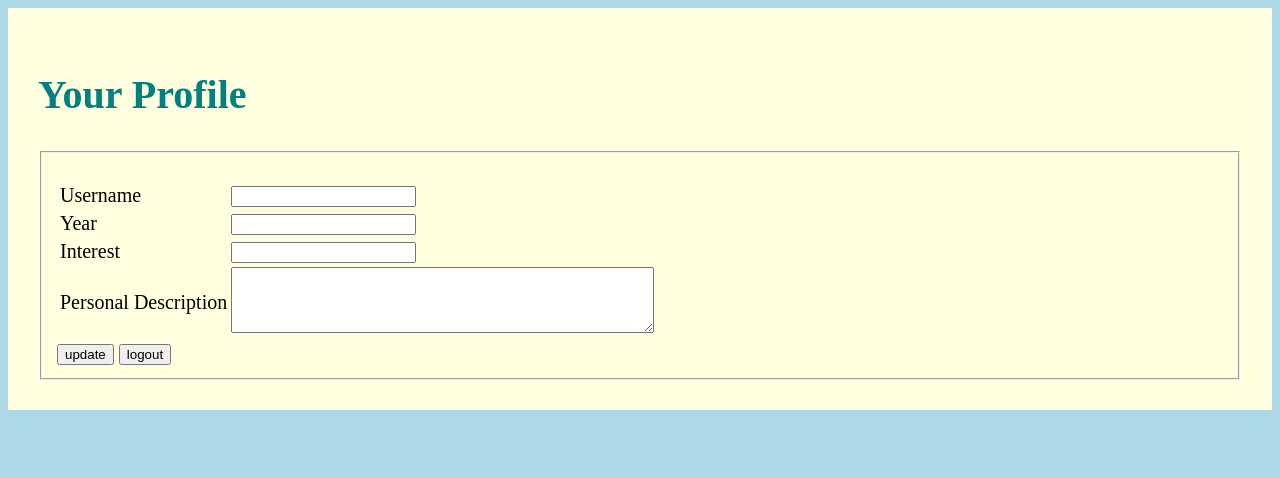
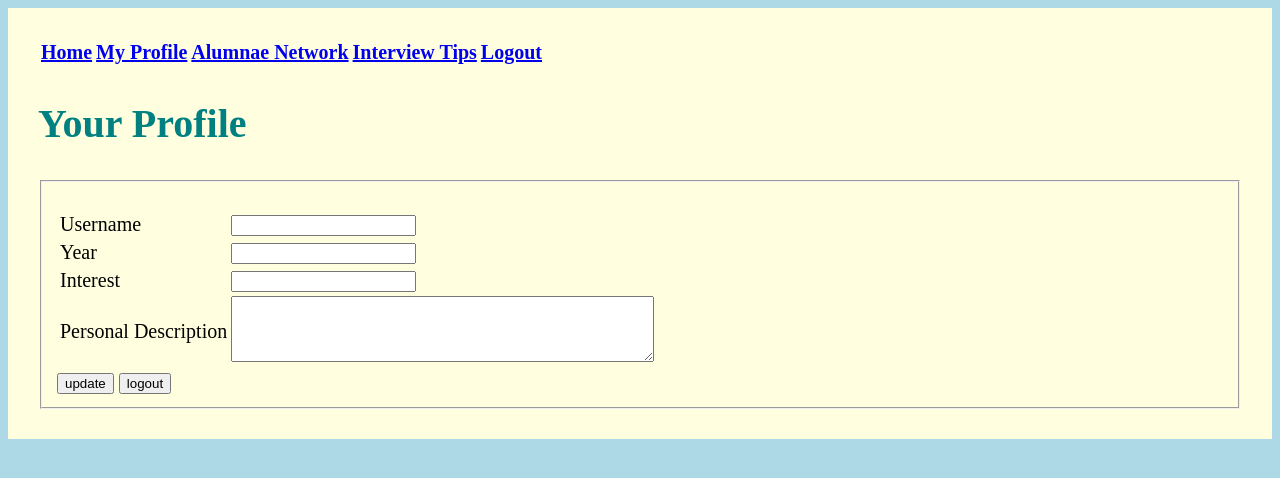
Before and after one commit to hskim37/WCSCDB, a Flask app: page /profile/ in a window 1280 px wide. Shown: the top 478 px of the page. Run offline with Flask 2, Linux system fonts and the light colour scheme; lists and menus that the app fills with data are empty.

Commit message:
base.html and profile.html

```diff
--- a/templates/base.html
+++ b/templates/base.html
@@ -16,14 +16,45 @@
             </div>
         {% endif %}
     {% endwith %}
-
-    {% block head_stuff %}
-{% endblock %}
 </head>
 
 <body>
+    <div id="wrap">
+        {% with messages = get_flashed_messages() %}
+            {% if messages %}
+                <div id="messages">
+                {% for msg in messages %}
+                    <p>{{msg}}</p>
+                {% endfor %}
+                </div>
+            {% endif %}
+        {% endwith %}
+
+    <table class="navibar">
+        <tr>
+            <th>
+                <a href="/">Home</a>
+            </th>
+            <th>
+                <a href="/profile">My Profile</a>
+            </th>
+            <th>
+                <a href="/network">Alumnae Network</a>
+            </th>
+            <th>
+                <a href="/tips">Interview Tips</a>
+            </th>
+            <th>
+                <a href="/">Logout</a>
+            </th>
+        </tr>
+    </table>
+    {% block head_stuff %}
+    {% endblock %}
+
 
 {% block main_content %}
 {% endblock %}
+</div>
 </body>
 </html>
--- a/templates/profile.html
+++ b/templates/profile.html
@@ -1,5 +1,5 @@
 {% extends "base.html" %}
-{% block head_stuff %}
+{% block main_content %}
 <h1>Your Profile</h1>
 
 <form method=POST action="">
```
